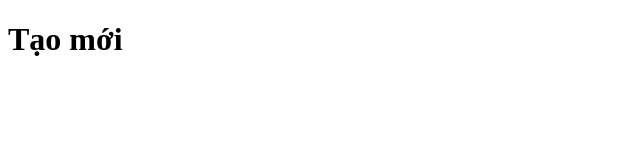
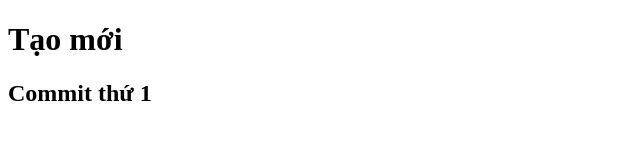
Before and after one commit to tqbao445/PracticeGit, a plain HTML site: page index.html in a window 1280 px wide. Shown: the whole page, without its empty margins (0-640 px from the left). Drawn offline with Linux system fonts and the light colour scheme.

Commit message:
2nd commit

```diff
--- a/index.html
+++ b/index.html
@@ -7,5 +7,6 @@
 </head>
 <body>
     <h1>Tạo mới</h1>
+    <h2>Commit thứ 1</h2>
 </body>
 </html>
```
